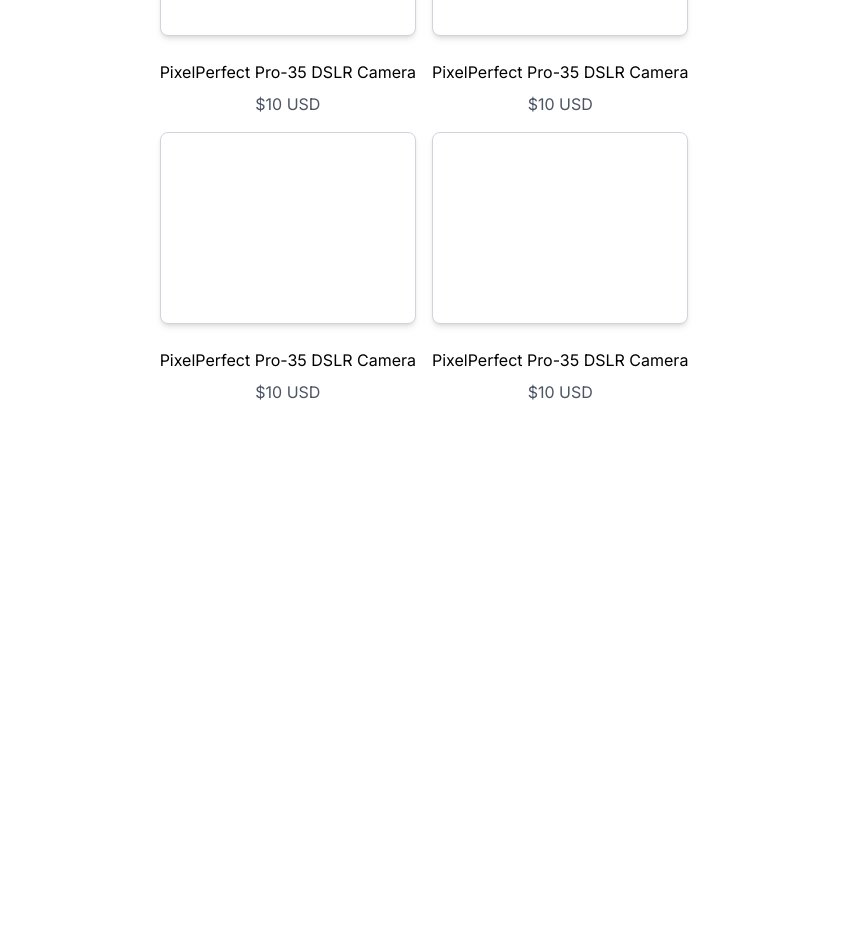
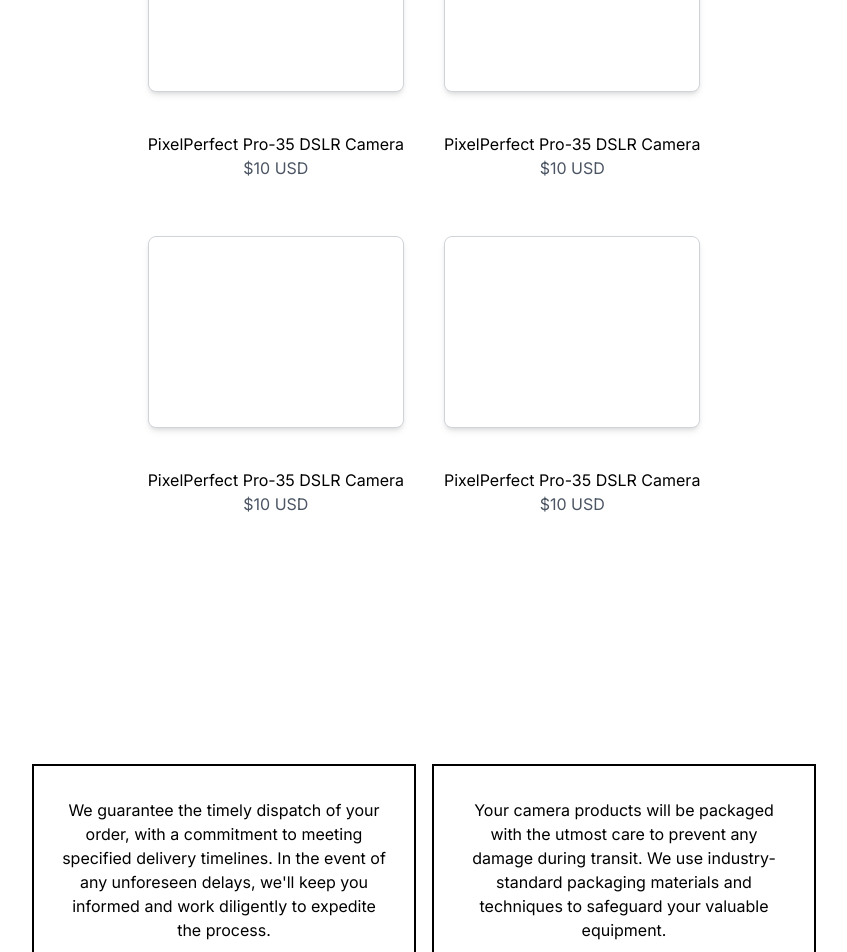
Before and after one commit to Ansh-Sonkusare/ecommerce-front-end, a Next.js app: page / in a window 1280 px wide. Shown: the part 280-1232 px from the top of the page, without its empty margins (216-1063 px from the left). Before the commit the page ends 800 px from the top, so only its background shows below. Built offline with nearby package versions, Linux system fonts and the light colour scheme.

Commit message:
feat: customer support stuff

```diff
--- a/src/app/components/ui/feature.tsx
+++ b/src/app/components/ui/feature.tsx
@@ -4,26 +4,26 @@ function Feature() {
         <h2 className="font-inter mb-4 text-center text-3xl font-bold">
           Feature Products
         </h2>
-      <div className="grid grid-cols-2 gap-4">
+        <div className="grid grid-cols-2 gap-10 p-14">
           <div className="w-148 h-48  rounded-lg border border-gray-300 bg-white p-6 shadow-md hover:scale-105 hover:shadow-lg"></div>
           <div className="w-148  h-48  rounded-lg border border-gray-300 bg-white p-6 shadow-md hover:scale-105 hover:shadow-lg"></div>
-        <div className="text-center">
-          <p className="mt-2">PixelPerfect Pro-35 DSLR Camera</p>
-          <p className="mt-2 text-gray-600">$10 USD</p>
+          <div className="mb-4 text-center">
+            <p className="">PixelPerfect Pro-35 DSLR Camera</p>
+            <p className=" text-gray-600">$10 USD</p>
           </div>
-        <div className="text-center">
-          <p className="mt-2">PixelPerfect Pro-35 DSLR Camera</p>
-          <p className="mt-2  text-gray-600">$10 USD</p>
+          <div className="mb-4 text-center">
+            <p className="">PixelPerfect Pro-35 DSLR Camera</p>
+            <p className="  text-gray-600">$10 USD</p>
           </div>
           <div className="w-148  h-48  rounded-lg border border-gray-300 bg-white p-6 shadow-md hover:scale-105 hover:shadow-lg"></div>
           <div className="w-148  h-48  rounded-lg border border-gray-300 bg-white p-6 shadow-md hover:scale-105 hover:shadow-lg"></div>
-        <div className="text-center">
-          <p className="mt-2">PixelPerfect Pro-35 DSLR Camera</p>
-          <p className="mt-2  text-gray-600">$10 USD</p>
+          <div className=" mb-4 text-center">
+            <p className="">PixelPerfect Pro-35 DSLR Camera</p>
+            <p className="  text-gray-600">$10 USD</p>
           </div>
-        <div className="text-center">
-          <p className="mt-2">PixelPerfect Pro-35 DSLR Camera</p>
-          <p className="mt-2  text-gray-600">$10 USD</p>
+          <div className="mb-4 text-center">
+            <p className="">PixelPerfect Pro-35 DSLR Camera</p>
+            <p className=" text-gray-600">$10 USD</p>
           </div>
         </div>
       </div>
--- /dev/null
+++ b/src/app/components/ui/support.tsx
@@ -0,0 +1,23 @@
+function Support() {
+    return (
+      <div className="flex flex-col items-center">
+        <h2 className="mt-40 text-3xl font-bold mb-4 text-center font-inter"></h2>
+        <div className="grid grid-cols-2 gap-4">
+          <div className="w-24 md:w-96 h-48  border-2 border-black bg-white p-6">
+            <p className="mt-2 text-center">We guarantee the timely dispatch of your order, with a commitment to meeting specified delivery timelines. In the event of any unforeseen delays, we'll keep you informed and work diligently to expedite the process.</p>
+          </div>
+          <div className="w-24 md:w-96 h-48  border-2 border-black bg-white p-6">
+            <p className="mt-2 text-center">Your camera products will be packaged with the utmost care to prevent any damage during transit. We use industry-standard packaging materials and techniques to safeguard your valuable equipment.</p>
+          </div>
+          <div className="w-24 md:w-96 h-48  border-2 border-black bg-white p-6">
+            <p className="mt-2 text-center">Stay informed about your shipment's journey with our comprehensive tracking system. You'll receive real-time updates on the status and location of your order, ensuring transparency and peace of mind.</p>
+          </div>
+          <div className="w-24 md:w-96 h-48  border-2 border-black bg-white p-6">
+            <p className="mt-2 text-center">Our dedicated customer support team is ready to assist you with any shipping-related inquiries. Feel free to reach out if you have questions about your order, delivery status, or any other concerns.</p>
+          </div>
+        </div>
+      </div>
+    );
+  }
+
+  export default Support;
--- a/src/app/page.tsx
+++ b/src/app/page.tsx
@@ -1,6 +1,7 @@
 import Link from "next/link";
 import Navbar from "./components/ui/navbar";
 import Feature from "./components/ui/feature";
+import Deliver from "./components/ui/support";
 
 export default function HomePage() {
   return (
@@ -8,6 +9,8 @@ export default function HomePage() {
       <Navbar />
 
       <Feature />
+
+      <Deliver />
     </>
   );
 }
```
Lines whose indentation alone changed are shown as unchanged.
